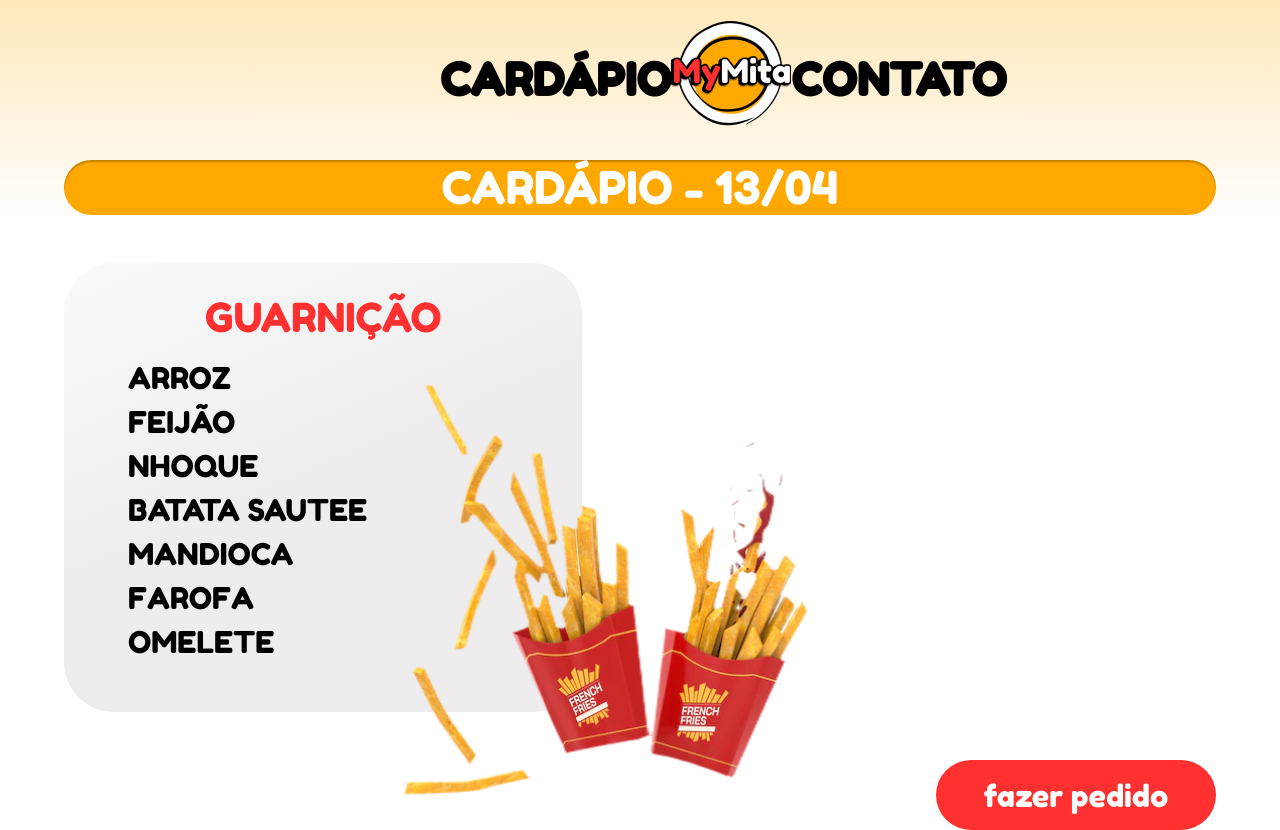
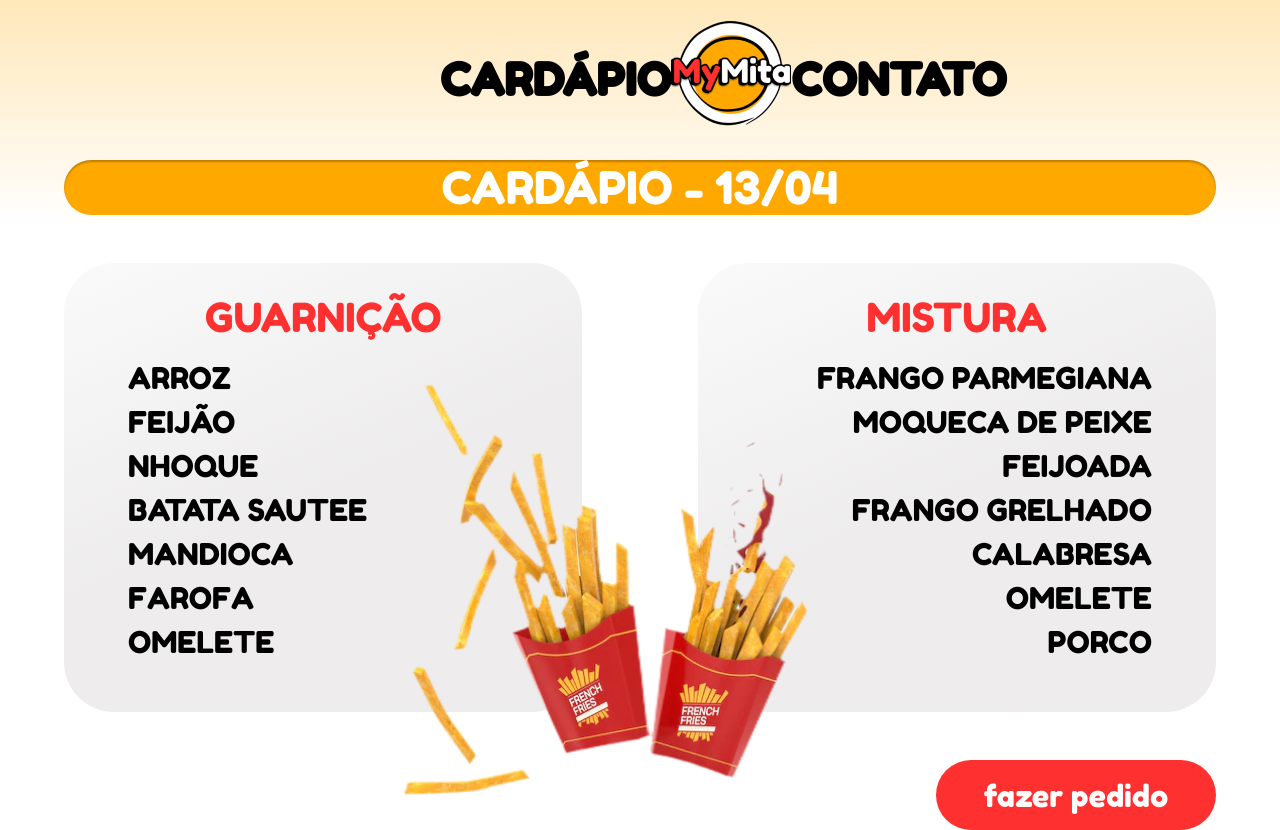
Before and after one commit to ViniciusCharleaux/mymita, a React (Vite) app: page /menu in a window 1280 px wide. Built offline with nearby package versions, Linux system fonts and the light colour scheme.

Commit message:
recuperação página cardápio
recuperação da parte da direita do mostrar cardápio

Co-Authored-By: Cristhian Cintra <64995266+CintraB@users.noreply.github.com>
Co-Authored-By: raonysps <raonysps@users.noreply.github.com>

```diff
--- a/src/pages/showmenu/index.tsx
+++ b/src/pages/showmenu/index.tsx
@@ -51,6 +51,20 @@ export const ShowMenu: React.FC = () => {
                 <a>FAROFA</a>
                 <a>OMELETE</a>
               </div>
+
+            </div>
+            <div className="right">
+              <p>Mistura</p>
+
+              <div className="mistura-container">
+              <a>FRANGO PARMEGIANA</a>
+              <a>MOQUECA DE PEIXE</a>
+              <a>FEIJOADA</a>
+              <a>FRANGO GRELHADO</a>
+              <a>CALABRESA</a>
+              <a>OMELETE</a>
+              <a>PORCO</a>
+              </div>
             </div>
           </div>
           <div className="fazer_pedido">
```
